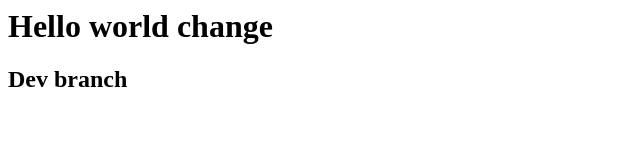
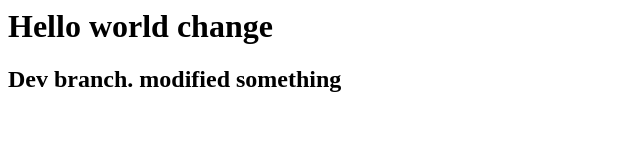
Before and after one commit to pinnapureddyraghuram/firstgitrepo, a plain HTML site: page index.html in a window 1280 px wide. Shown: the whole page, without its empty margins (0-640 px from the left). Drawn offline with Linux system fonts and the light colour scheme.

Commit message:
updated some code

```diff
--- a/index.html
+++ b/index.html
@@ -1,6 +1,6 @@
 <html>
 	<body>
 		<h1>Hello world change</h1>
-		<h2>Dev branch</h2>
+		<h2>Dev branch. modified something</h2>
 	</body>
 </html>
```
